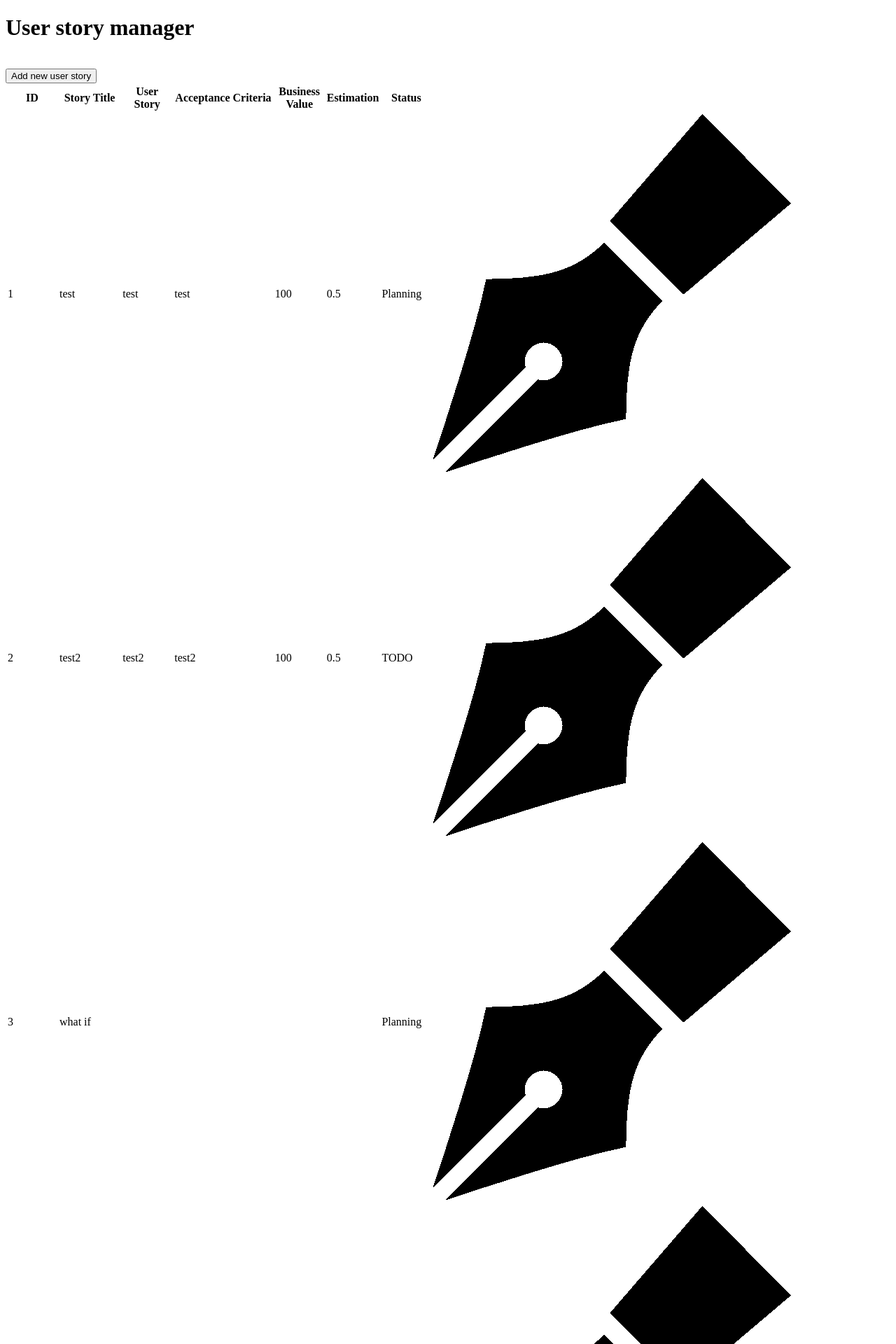
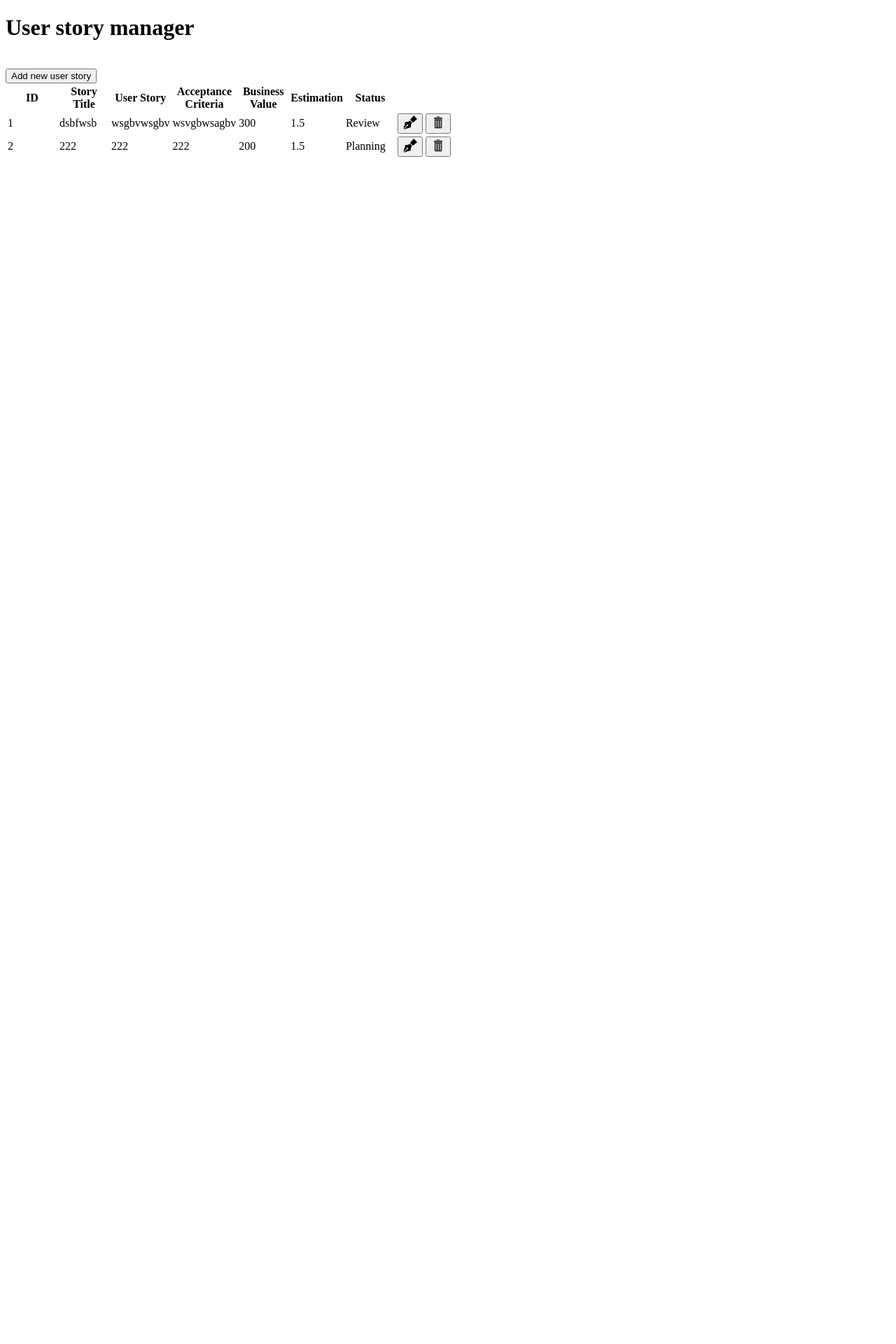
Before and after one commit to gabor-szeles/super-sprinter-3000-gabor-szeles, a Flask app: page / in a window 1280 px wide. Shown: the top 1920 px of the page at 70% size. After the commit the page ends 800 px from the top, so only its background shows below. Run offline with Flask 2, Linux system fonts and the light colour scheme.

Commit message:
base functions working

```diff
--- a/database.csv
+++ b/database.csv
@@ -1,5 +1,2 @@
-1,test,test,test,100,0.5,Planning
-2,test2,test2,test2,100,0.5,TODO
-3,what if,,,,,Planning
-4,test2,test2,test2,,,Planning
-5,dhnbdebhnde,edhndeheh,edhnbdehnedhbnehbe,500,3.5,In Progress
+1,dsbfwsb,wsgbvwsgbv,wsvgbwsagbv,300,1.5,Review
+2,222,222,222,200,1.5,Planning
--- a/server.py
+++ b/server.py
@@ -47,9 +47,17 @@ def route_save():
     user_story.append(request.form["estimation"])
     user_story.append(request.form["status"])
     database.append(user_story)
-    with open("database.csv", "w") as data:
-        writer = csv.writer(data)
-        writer.writerows(database)
+    export_data("database.csv", database)
+    return redirect('/')
+
+
+@app.route('/delete/<story_id>', methods=['POST'])
+def route_delete(story_id):
+    database = read_database("database.csv")
+    for lists in database:
+        if lists[0] == story_id:
+            database.remove(lists)
+    export_data("database.csv", database)
     return redirect('/')
 
 
@@ -59,6 +67,12 @@ def read_database(datafile):
     return table
 
 
+def export_data(export_file, database):
+    with open(export_file, "w") as data:
+        writer = csv.writer(data)
+        writer.writerows(database)
+
+
 app.secret_key = "you!never!guess!this"
 
 if __name__ == "__main__":
--- a/templates/list.html
+++ b/templates/list.html
@@ -23,7 +23,12 @@
             {% for item in list %}
             <td style="width: 70px">{{ item }}</td>
             {% endfor %}
-            <td><a href="{{ url_for('route_update', story_id=list[0] ) }}"><img src="/images/pen.png" /></a></td>
+            <td><form action="{{ url_for('route_update', story_id=list[0] ) }}">
+                <button type="Submit"><img src="/static/pen.png" /></button>
+            </form></td>
+            <td><form action="{{ url_for('route_delete', story_id=list[0] ) }}" method="post">
+                <button type="Submit"><img src="/static/trash.png" /></button>
+            </form></td>
         </tr>
     {% endfor %}
     </table>
```
Also changed, not shown: images/pen.png (deleted), static/pen.png (added), static/trash.png (added).
